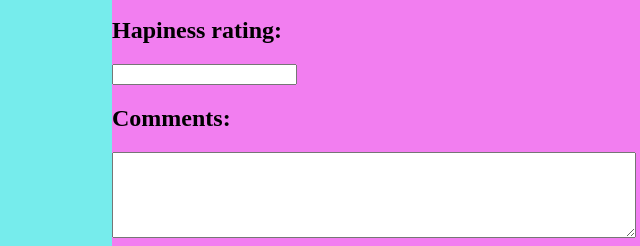
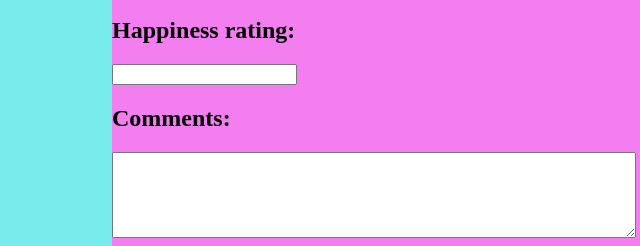
Before and after one commit to Jacob1354/journal, a website: page first-proto/day.html in a window 1280 px wide. Shown: the part 258-504 px from the top of the page, 528-1168 px from the left. Drawn offline with Linux system fonts and the light colour scheme; files whose address does not match are found by name.

Commit message:
Fix(day.html): Ortographic correction

```diff
--- a/first-proto/day.html
+++ b/first-proto/day.html
@@ -68,7 +68,7 @@
                 </div>
             </div>
             <div class="mood_field">
-                <h2>Hapiness rating: </h2>
+                <h2>Happiness rating: </h2>
                 <div class="mood_field_nb">
                     <input type="number">
                 </div>
```
